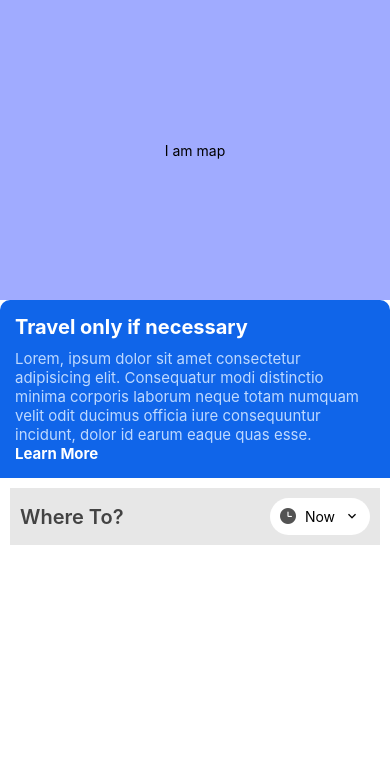
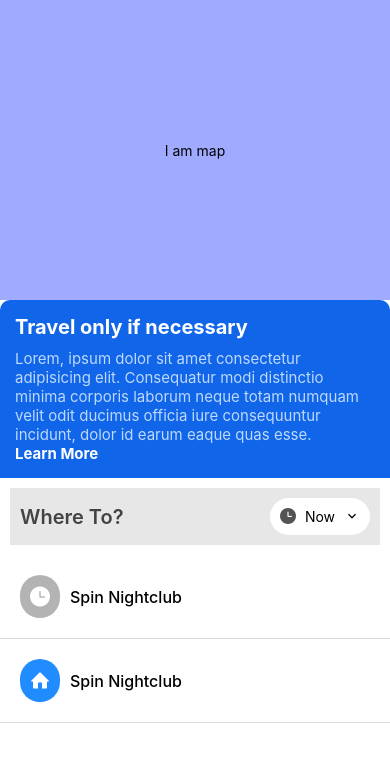
Before and after one commit to htetoozin/Uber-clone, a React Native app: screen / in a window 390 px wide. Shown: the top 762 px of the page. Built offline with nearby package versions, Linux system fonts and the light colour scheme.

Commit message:
Previous & Home destination

```diff
--- a/src/components/HomeSearch/index.js
+++ b/src/components/HomeSearch/index.js
@@ -1,9 +1,11 @@
+/* eslint-disable react-native/no-inline-styles */
 import React from 'react';
 import {View, Text} from 'react-native';
 import styles from './styles';
 
 import AntDesign from 'react-native-vector-icons/AntDesign';
 import MaterialIcons from 'react-native-vector-icons/MaterialIcons';
+import Entypo from 'react-native-vector-icons/Entypo';
 
 const HomeSearch = () => {
   return (
@@ -18,7 +20,19 @@
         </View>
       </View>
       {/* Previous destination */}
+      <View style={styles.row}>
+        <View style={styles.iconContainer}>
+          <AntDesign name="clockcircle" size={20} color={'#ffffff'} />
+        </View>
+        <Text style={styles.destinationText}>Spin Nightclub</Text>
+      </View>
       {/* Home destination  */}
+      <View style={styles.row}>
+        <View style={[styles.iconContainer, {backgroundColor: '#218cff'}]}>
+          <Entypo name="home" size={20} color={'#ffffff'} />
+        </View>
+        <Text style={styles.destinationText}>Spin Nightclub</Text>
+      </View>
     </View>
   );
 };
--- a/src/components/HomeSearch/styles.js
+++ b/src/components/HomeSearch/styles.js
@@ -22,6 +22,23 @@
     padding: 10,
     borderRadius: 50,
   },
+  row: {
+    flexDirection: 'row',
+    alignItems: 'center',
+    padding: 20,
+    borderBottomWidth: 1,
+    borderColor: '#dbdbdb',
+  },
+  iconContainer: {
+    backgroundColor: '#b3b3b3',
+    padding: 10,
+    borderRadius: 25,
+  },
+  destinationText: {
+    marginLeft: 10,
+    fontWeight: '500',
+    fontSize: 16,
+  },
 });
 
 export default styles;
```
